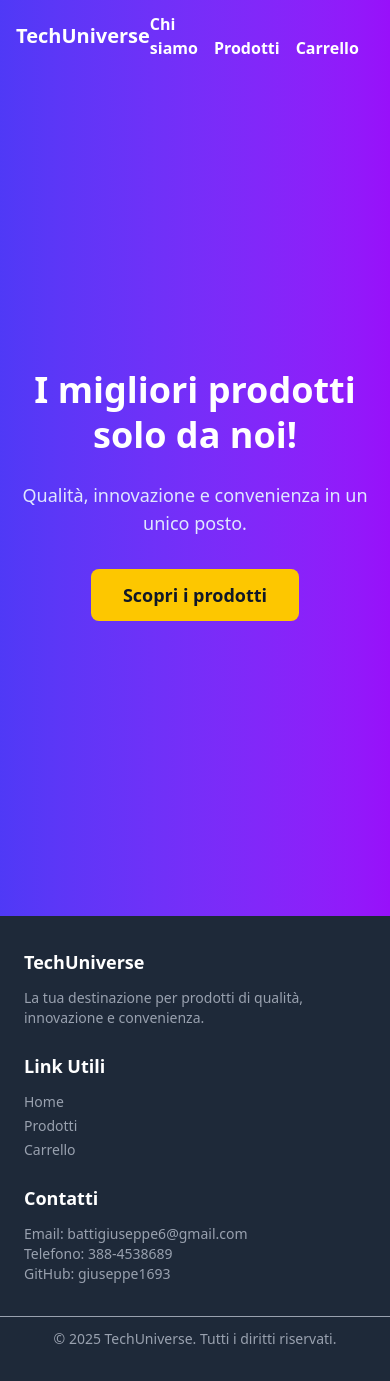
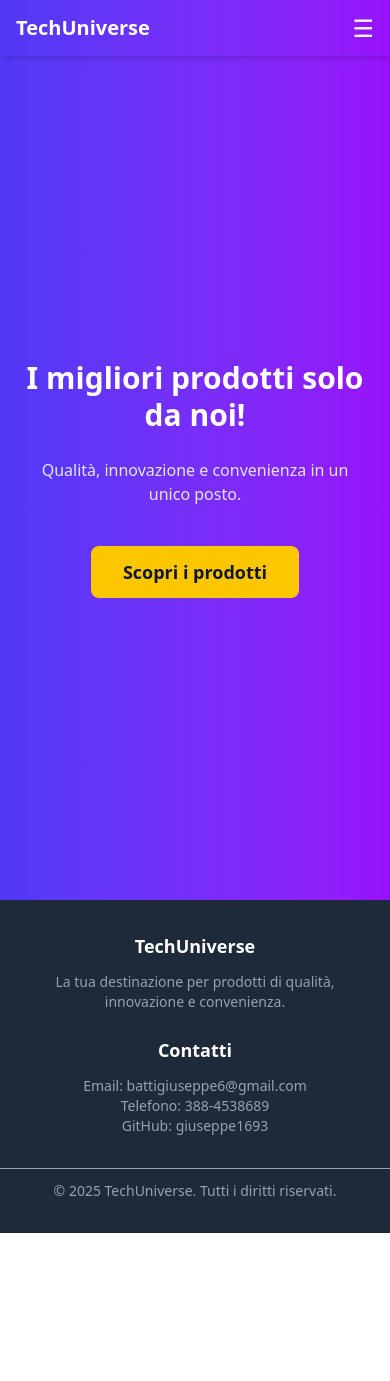
Before and after one commit to Giuseppe1693/techuniverse, a React (Vite) app in the folder techuniverse/: page / in a window 390 px wide. After the commit the page ends 1233 px from the top, so only its background shows below. Built offline with nearby package versions, Linux system fonts and the light colour scheme.

Commit message:
modifiche responsive mobile

```diff
--- a/techuniverse/src/components/About.jsx
+++ b/techuniverse/src/components/About.jsx
@@ -1,3 +1,5 @@
+import { Link } from "react-router-dom";
+
 function About() {
   return (
     <section className="min-h-screen bg-gradient-to-r from-indigo-600 to-purple-600 text-white flex items-center">
@@ -9,12 +11,12 @@ function About() {
         </p>
 
         {/* Bottone per andare ai prodotti */}
-        <a
-          href="/productList"
+        <Link
+          to="/productList"
           className="inline-block bg-yellow-400 text-gray-900 font-bold py-3 px-8 rounded-lg text-lg hover:bg-yellow-300 transition"
         >
           Scopri i nostri prodotti
-        </a>
+        </Link>
       </div>
     </section>
   );
--- a/techuniverse/src/components/Cart.jsx
+++ b/techuniverse/src/components/Cart.jsx
@@ -1,8 +1,10 @@
 function Cart({ cart = [], removeFromCart, total = 0, clearCart }) {
   return (
-    <div className="min-h-screen bg-gradient-to-r from-indigo-600 to-purple-600 px-6 py-12">
+    <div className="min-h-screen bg-gradient-to-r from-indigo-600 to-purple-600 px-4 sm:px-6 py-12">
       <div className="max-w-4xl mx-auto">
-        <h2 className="text-3xl font-extrabold text-white mb-8 border-b-2 border-gray-300 pb-4">Carrello</h2>
+        <h2 className="text-3xl font-extrabold text-white mb-8 border-b-2 border-gray-300 pb-4 text-center md:text-left">
+          Carrello
+        </h2>
 
         {cart.length === 0 ? (
           <p className="text-white text-lg text-center mt-12">Il carrello è vuoto</p>
@@ -12,17 +14,18 @@ function Cart({ cart = [], removeFromCart, total = 0, clearCart }) {
               {cart.map(({ product, quantity }) => (
                 <div
                   key={product.id}
-                  className="flex justify-between items-center bg-gradient-to-r from-white to-gray-50 p-5 rounded-2xl shadow-md hover:shadow-xl transition-all duration-300"
+                  className="flex flex-col md:flex-row justify-between items-start md:items-center bg-gradient-to-r from-white to-gray-50 p-5 rounded-2xl shadow-md hover:shadow-xl transition-all duration-300"
                 >
-                  <div className="flex flex-col">
+                  <div className="flex flex-col mb-4 md:mb-0">
                     <p className="font-semibold text-gray-800 text-lg">
                       {product.name} {quantity > 1 && `(${quantity})`}
                     </p>
                     <p className="text-gray-500 text-base mt-1">€ {(product.price * quantity).toFixed(2)}</p>
                   </div>
+
                   <button
                     onClick={() => removeFromCart(product.id)}
-                    className="py-2 px-4 bg-red-500 text-white font-semibold rounded-xl hover:bg-red-600 transition duration-300"
+                    className="py-2 px-4 w-full md:w-auto bg-red-500 text-white font-semibold rounded-xl hover:bg-red-600 transition duration-300"
                   >
                     Rimuovi
                   </button>
@@ -30,17 +33,17 @@ function Cart({ cart = [], removeFromCart, total = 0, clearCart }) {
               ))}
             </div>
 
-            <div className="mt-10 flex justify-between items-center">
-              <div>
+            <div className="mt-10 flex flex-col md:flex-row justify-between items-center space-y-4 md:space-y-0">
+              <div className="w-full md:w-auto">
                 <button
                   onClick={clearCart}
-                  className="py-2 px-6 bg-yellow-400 text-gray-900 font-bold rounded-xl hover:bg-yellow-300 transition duration-300"
+                  className="w-full md:w-auto py-2 px-6 bg-yellow-400 text-gray-900 font-bold rounded-xl hover:bg-yellow-300 transition duration-300"
                 >
                   Svuota carrello
                 </button>
               </div>
 
-              <div className="flex items-center space-x-6">
+              <div className="flex flex-col md:flex-row md:items-center md:space-x-6 text-center md:text-right">
                 <p className="text-2xl font-bold text-white">Totale:</p>
                 <p className="text-2xl font-bold text-white">€ {total.toFixed(2)}</p>
               </div>
--- a/techuniverse/src/components/Footer.jsx
+++ b/techuniverse/src/components/Footer.jsx
@@ -1,45 +1,25 @@
+import { Link } from "react-router-dom";
+
 function Footer() {
   return (
     <footer className="bg-gray-800 text-gray-400 py-8">
-      <div className="max-w-7xl mx-auto px-6 grid grid-cols-1 sm:grid-cols-2 lg:grid-cols-3 gap-6">
+      <div className="max-w-7xl mx-auto px-6 grid grid-cols-1 sm:grid-cols-2 gap-6 justify-items-center">
         {/* Sezione Info */}
-        <div>
+        <div className="text-center sm:text-left">
           <h3 className="text-white text-lg font-semibold mb-3">TechUniverse</h3>
           <p className="text-sm md:text-base">
             La tua destinazione per prodotti di qualità, innovazione e convenienza.
           </p>
         </div>
 
-        {/* Link Utili */}
-        <div>
-          <h3 className="text-white text-lg font-semibold mb-3">Link Utili</h3>
-          <ul className="space-y-1 text-sm md:text-base">
-            <li>
-              <a href="/" className="hover:text-blue-400">
-                Home
-              </a>
-            </li>
-            <li>
-              <a href="/productList" className="hover:text-blue-400">
-                Prodotti
-              </a>
-            </li>
-            <li>
-              <a href="/cart" className="hover:text-blue-400">
-                Carrello
-              </a>
-            </li>
-          </ul>
-        </div>
-
         {/* Contatti */}
-        <div>
+        <div className="text-center sm:text-left">
           <h3 className="text-white text-lg font-semibold mb-3">Contatti</h3>
           <p className="text-sm md:text-base">Email: battigiuseppe6@gmail.com</p>
           <p className="text-sm md:text-base">Telefono: 388-4538689</p>
           <p className="text-sm md:text-base">
             GitHub:{" "}
-            <a href="https://github.com/giuseppe1693" className="hover:text-blue-400">
+            <a href="https://github.com/giuseppe1693" className="hover:text-blue-400" target="_blank" rel="noreferrer">
               giuseppe1693
             </a>
           </p>
--- a/techuniverse/src/components/Home.jsx
+++ b/techuniverse/src/components/Home.jsx
@@ -3,13 +3,18 @@ import { Link } from "react-router-dom";
 function Home() {
   return (
     <section className="w-full min-h-screen bg-gradient-to-r from-indigo-600 to-purple-600 text-white flex items-center">
-      <div className="max-w-4xl mx-auto text-center px-4">
-        <h1 className="text-4xl md:text-6xl font-extrabold leading-tight">I migliori prodotti solo da noi!</h1>
-        <p className="mt-6 text-lg md:text-xl text-indigo-100">Qualità, innovazione e convenienza in un unico posto.</p>
+      <div className="max-w-4xl mx-auto text-center px-4 py-10 md:py-0">
+        <h1 className="text-3xl sm:text-4xl md:text-6xl font-extrabold leading-tight">
+          I migliori prodotti solo da noi!
+        </h1>
+
+        <p className="mt-6 text-base sm:text-lg md:text-xl text-indigo-100 px-2">
+          Qualità, innovazione e convenienza in un unico posto.
+        </p>
 
         <Link
           to="/productList"
-          className="mt-8 inline-block bg-yellow-400 text-gray-900 font-bold py-3 px-8 rounded-lg text-lg hover:bg-yellow-300 transition"
+          className="mt-10 inline-block bg-yellow-400 text-gray-900 font-bold py-3 px-8 rounded-lg text-lg hover:bg-yellow-300 transition"
         >
           Scopri i prodotti
         </Link>
--- a/techuniverse/src/components/Navigation.jsx
+++ b/techuniverse/src/components/Navigation.jsx
@@ -1,14 +1,24 @@
+import { useState } from "react";
 import { Link, NavLink } from "react-router-dom";
 
 function Navigation({ cartCount }) {
+  const [isOpen, setIsOpen] = useState(false);
+
   return (
-    <nav className="w-full bg-gradient-to-r from-indigo-600 to-purple-600 text-white shadow-md">
+    <nav className="w-full bg-gradient-to-r from-indigo-600 to-purple-600 text-white shadow-md relative">
       <div className="max-w-7xl mx-auto px-4 py-3 flex items-center justify-between">
+        {/* LOGO */}
         <Link to="/" className="text-xl font-bold">
           TechUniverse
         </Link>
-        <div className="flex items-center space-x-6">
-          <div className="relative space-x-4">
+
+        {/* HAMBURGER - mobile */}
+        <button className="md:hidden text-white text-2xl z-20" onClick={() => setIsOpen(!isOpen)}>
+          ☰
+        </button>
+
+        {/* MENU DESKTOP */}
+        <div className="hidden md:flex ml-auto items-center space-x-6">
           <NavLink
             to="/about"
             className={({ isActive }) =>
@@ -46,6 +56,53 @@ function Navigation({ cartCount }) {
           </NavLink>
         </div>
       </div>
+
+      {/* MENU MOBILE */}
+      <div
+        className={`md:hidden absolute top-full left-0 w-full bg-gradient-to-r from-indigo-600 to-purple-600 transition-all overflow-hidden ${
+          isOpen ? "max-h-screen py-4" : "max-h-0"
+        }`}
+      >
+        <div className="flex flex-col items-center space-y-3">
+          <NavLink
+            to="/about"
+            className={({ isActive }) =>
+              `text-white font-semibold hover:text-yellow-200 transition ${
+                isActive ? "underline underline-offset-4" : ""
+              }`
+            }
+            onClick={() => setIsOpen(false)}
+          >
+            Chi siamo
+          </NavLink>
+          <NavLink
+            to="/productList"
+            className={({ isActive }) =>
+              `text-white font-semibold hover:text-yellow-200 transition ${
+                isActive ? "underline underline-offset-4" : ""
+              }`
+            }
+            onClick={() => setIsOpen(false)}
+          >
+            Prodotti
+          </NavLink>
+          <NavLink
+            to="/cart"
+            className={({ isActive }) =>
+              `relative text-white font-semibold hover:text-yellow-200 transition ${
+                isActive ? "underline underline-offset-4" : ""
+              }`
+            }
+            onClick={() => setIsOpen(false)}
+          >
+            Carrello
+            {cartCount > 0 && (
+              <span className="absolute -top-2 -right-3 w-5 h-5 bg-yellow-100 text-gray-800 text-xs font-bold flex items-center justify-center rounded-full">
+                {cartCount}
+              </span>
+            )}
+          </NavLink>
+        </div>
       </div>
     </nav>
   );
--- a/techuniverse/src/components/ProductList.jsx
+++ b/techuniverse/src/components/ProductList.jsx
@@ -2,9 +2,10 @@ import Product from "./Product";
 
 function ProductList({ products, addBtn }) {
   return (
-    <div className="bg-gradient-to-r from-indigo-600 to-purple-600 min-h-screen px-6 py-10">
-      <h2 className="text-2xl font-bold text-white mb-6">Lista Prodotti</h2>
-      <div className="grid gap-8 sm:grid-cols-2 lg:grid-cols-3 xl:grid-cols-4">
+    <div className="bg-gradient-to-r from-indigo-600 to-purple-600 min-h-screen px-4 sm:px-6 py-10">
+      <h2 className="text-2xl font-bold text-white mb-8 text-center">Lista Prodotti</h2>
+
+      <div className="grid gap-8 grid-cols-1 sm:grid-cols-2 lg:grid-cols-3 xl:grid-cols-4">
         {products.map((product) => (
           <Product key={product.id} product={product} addBtn={addBtn} />
         ))}
```
Also changed, not shown: techuniverse/src/components/Product.jsx (+11 -7 lines), techuniverse/src/components/ProductDetail.jsx (+18 -11 lines). Lines whose indentation alone changed are shown as unchanged.
